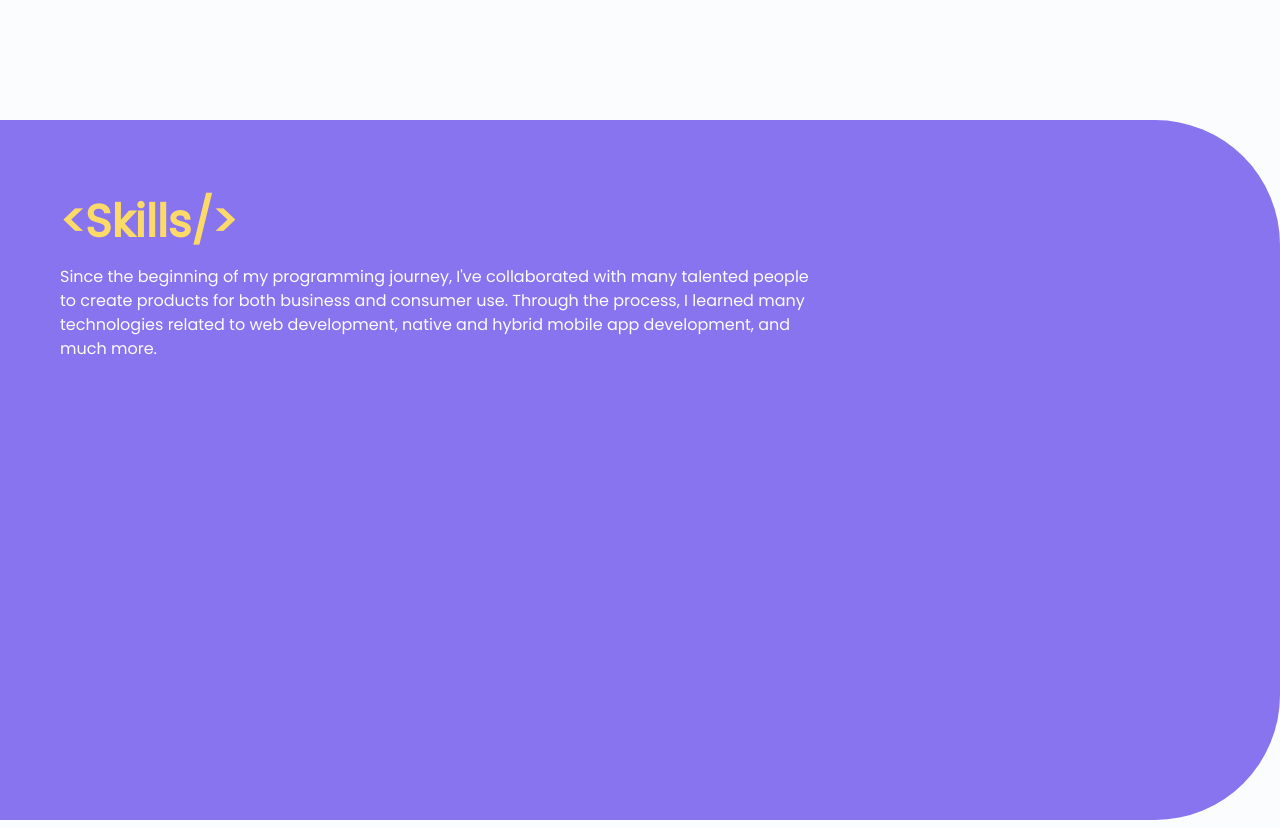
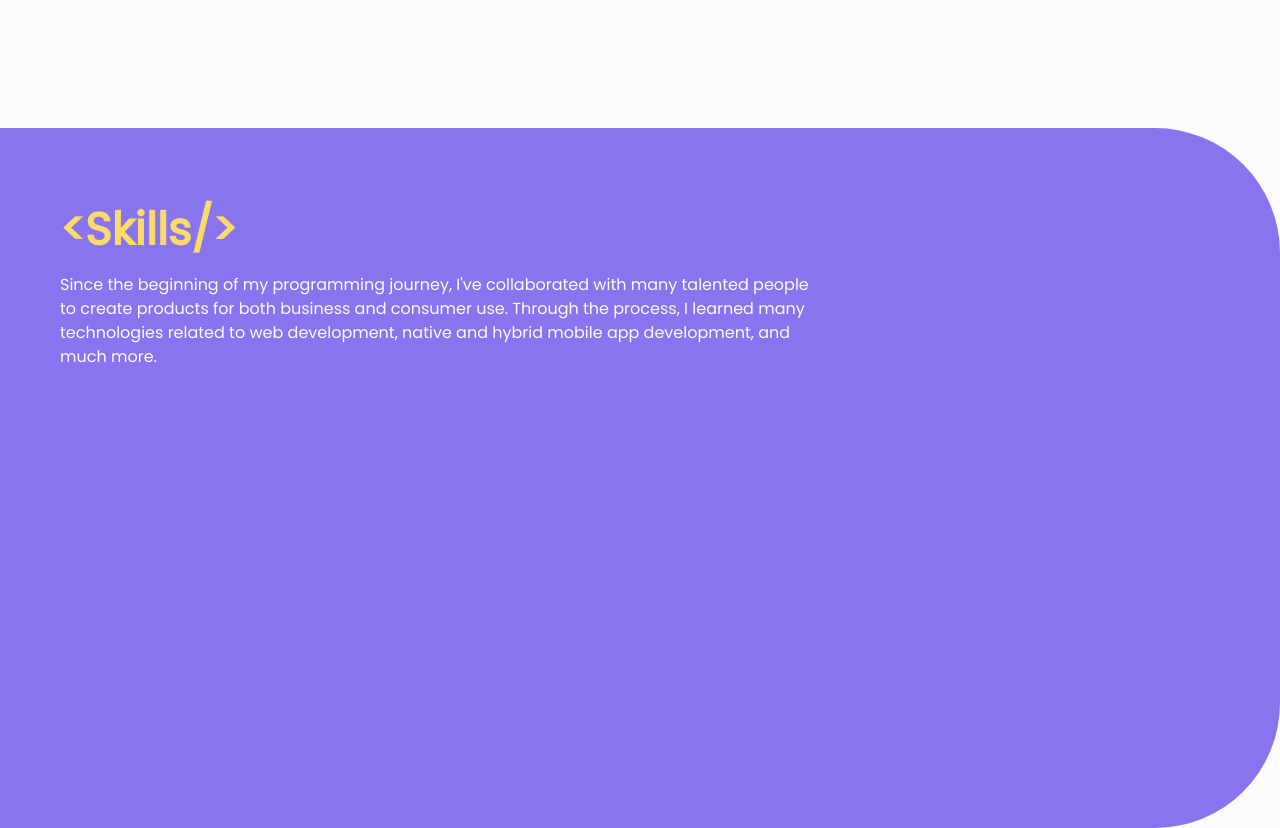
Before and after one commit to kevinnammour/kevedvoc, a React (Create React App) app: page / in a window 1280 px wide. Shown: the part 680-1508 px from the top of the page. Built offline with nearby package versions, Linux system fonts and the light colour scheme.

Commit message:
margin added

```diff
--- a/src/components/skills/Skills.jsx
+++ b/src/components/skills/Skills.jsx
@@ -3,7 +3,7 @@ import "./skills.scss";
 
 const Skills = () => {
   return (
-    <div className="skills-wrapper">
+    <div className="skills-wrapper mt-2">
       <div className="skills-content">
         <h1 className="skills-header">&lt;Skills/&gt;</h1>
         <p className="skills-desc mt-3">
```
